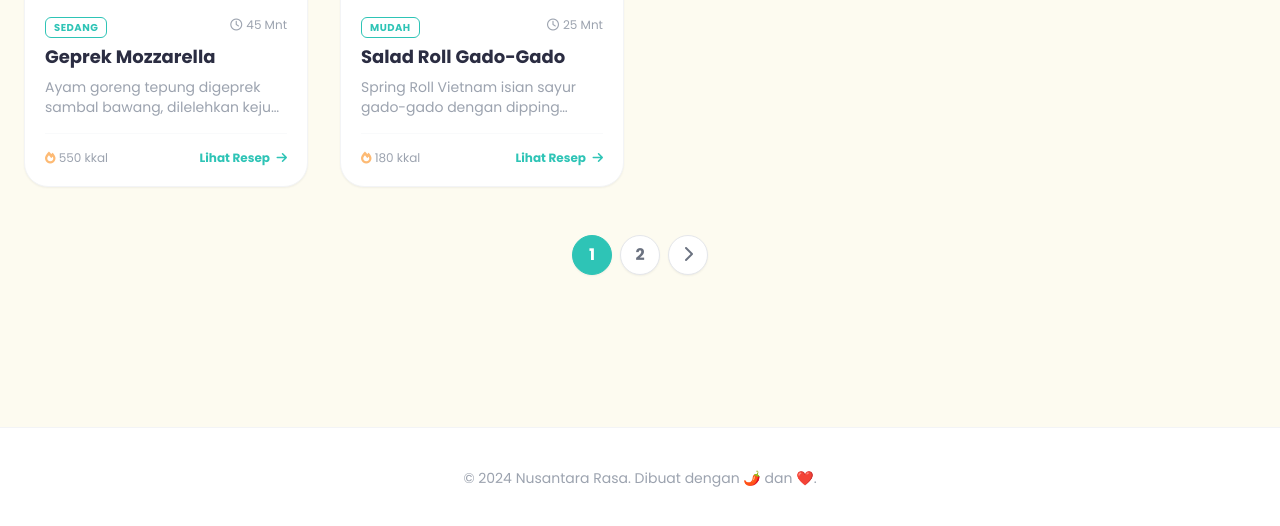
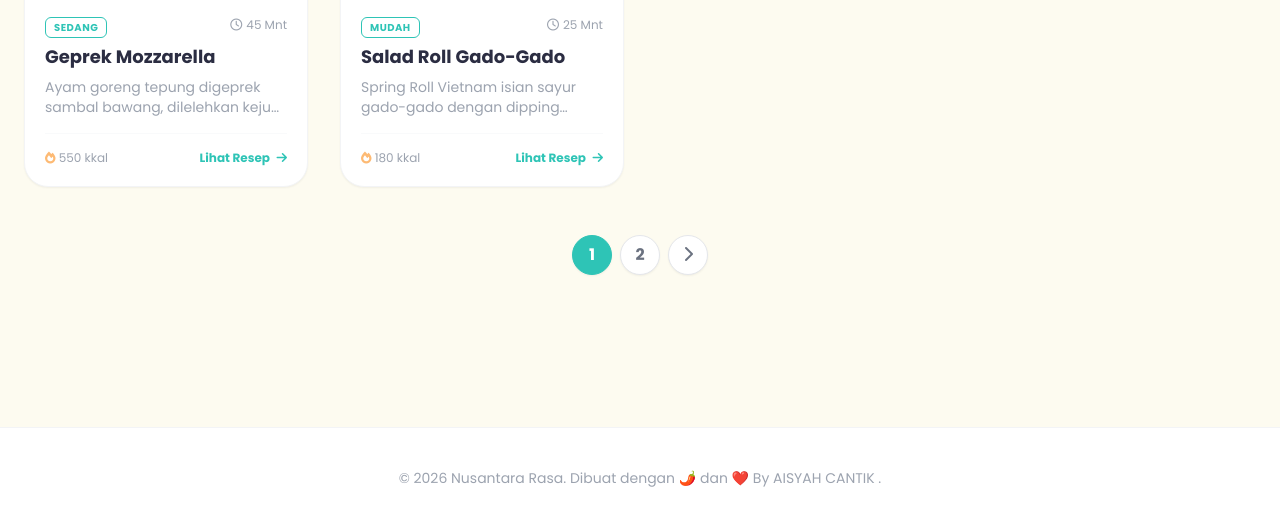
Before and after one commit to brahmasyahdan/aisyah-eksplorasi-rasa, a plain HTML site: page index.html in a window 1280 px wide. Shown: the part 1357-1883 px from the top of the page. Drawn offline with nearby package versions, Linux system fonts and the light colour scheme.

```diff
--- a/index.html
+++ b/index.html
@@ -99,7 +99,7 @@
 
     <footer class="bg-white border-t border-gray-100 py-10 mt-10">
         <div class="container mx-auto px-6 text-center text-gray-400 text-sm">
-            <p>&copy; 2024 Nusantara Rasa. Dibuat dengan 🌶️ dan ❤️.</p>
+            <p>&copy; 2026 Nusantara Rasa. Dibuat dengan 🌶️ dan ❤️ By AISYAH CANTIK .</p>
         </div>
     </footer>
 
```
